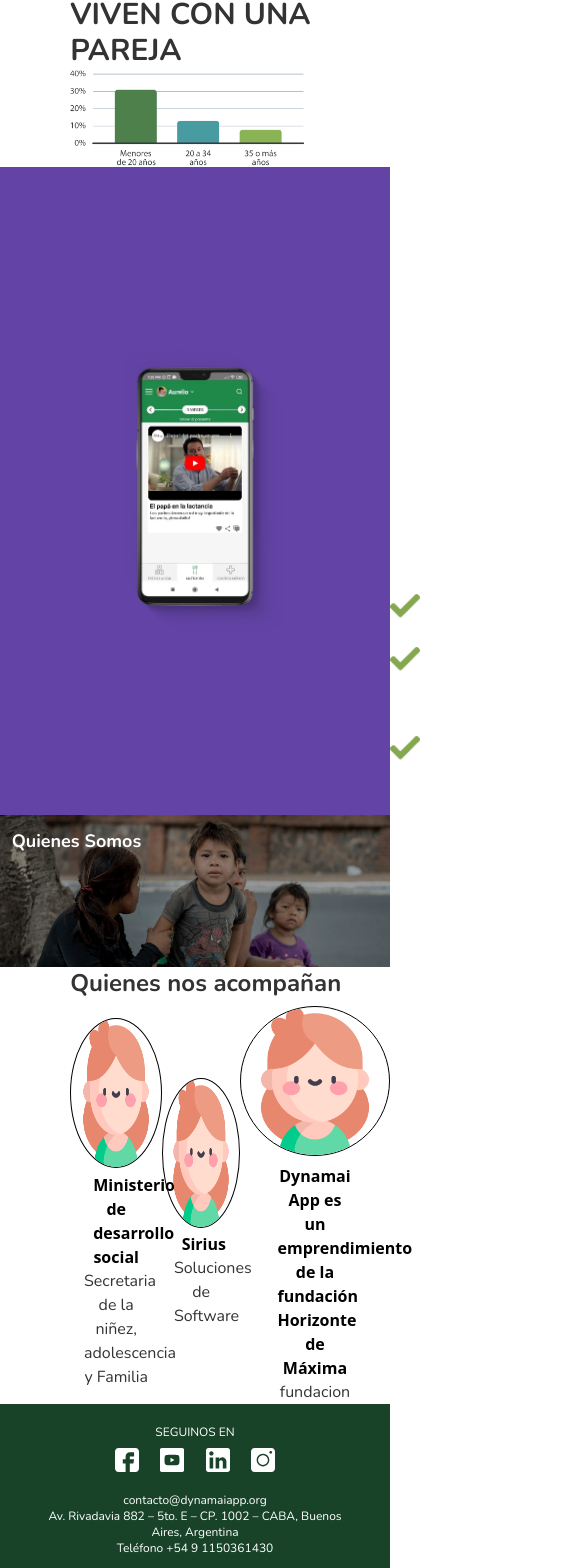
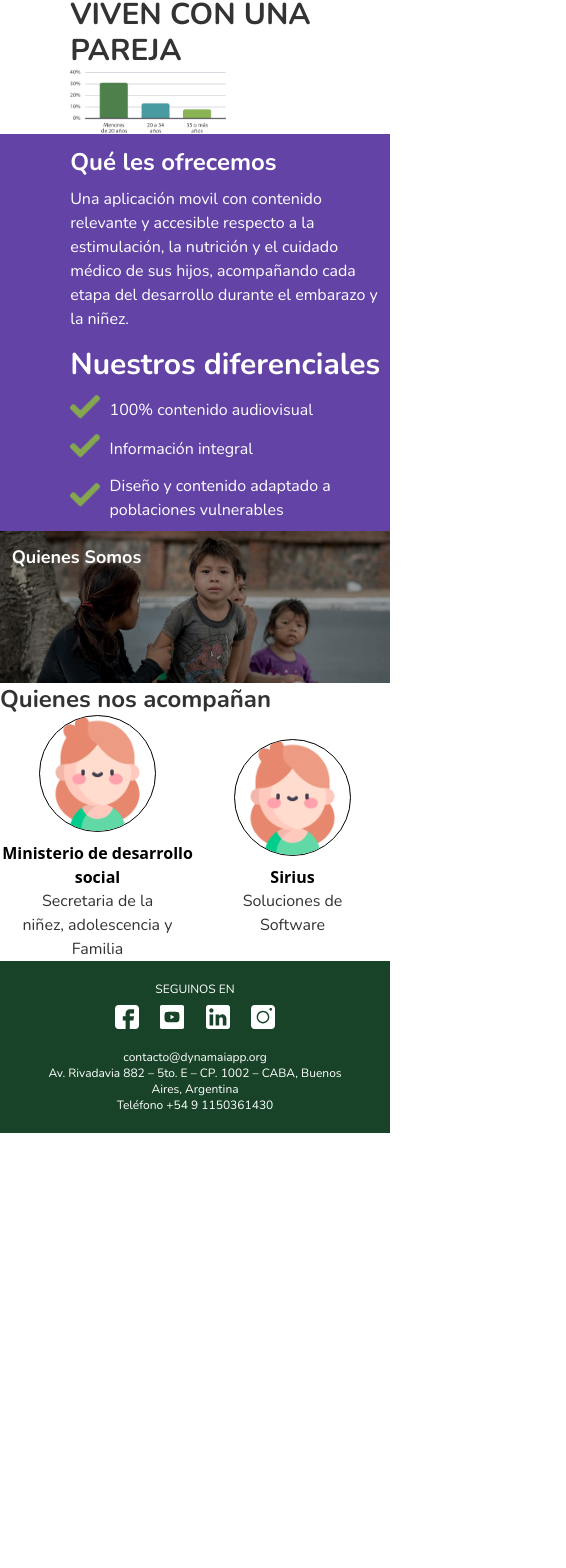
Before and after one commit to mathxlat/dynamai, a React (Create React App) app: page /acerca in a window 390 px wide. Shown: the part 2258-3826 px from the top of the page, 566 px wide, since content can reach past the window. After the commit the page ends 3391 px from the top, so only its background shows below. Built offline with nearby package versions, Linux system fonts and the light colour scheme.

Commit message:
casi finalizada seccion acerca de

```diff
--- a/src/pages/AcercaDe/Scripts/QuienesSomos/Empresas.js
+++ /dev/null
@@ -1,14 +0,0 @@
-import '../../styles/QuienesSomos/dist/Empresas.css'
-
-export const Empresas = (info) => {
-
-    const {title, content, picture} = info;
-
-    return(
-        <div className='empresas--wrap'>
-                <img src={picture}></img>
-                <h4>{title}</h4>
-                <p>{content}</p>
-            </div>
-    )
-}
--- a/src/pages/AcercaDe/Scripts/QuienesSomos/QuienesSomos.js
+++ b/src/pages/AcercaDe/Scripts/QuienesSomos/QuienesSomos.js
@@ -24,7 +24,7 @@
               <h4>Sirius</h4>
               <p>Soluciones de Software</p>
           </div>
-          <div className='empresa'>
+          <div className='empresa' id='fundacionHorizonte'>
               <img src='/img/Png/mother.png'></img>
               <h4>Dynamai App es un emprendimiento de la fundación Horizonte de Máxima</h4>
               <p>fundacion</p>
--- a/src/pages/AcercaDe/styles/QuienesSomos/QuienesSomos.scss
+++ b/src/pages/AcercaDe/styles/QuienesSomos/QuienesSomos.scss
@@ -29,13 +29,12 @@
             align-items: center;
             img{
                 border: 1px solid black;
-                height: 150px;
-                width: 150px;
-                margin:5%;
+                height: 40%;
+                width: 40%;
                 border-radius: 50%;
             }
             h4{
-                width: 50%;
+                width: 60%;
                 font-weight: bold;
             }
             p{
@@ -45,3 +44,31 @@
         }
     }
 }
+@media screen and(max-width:1000px) {
+
+    .quienesAcompanan--wrap{
+        margin: 0;
+        .empresas{
+
+            #fundacionHorizonte{
+                display: none;
+
+                }
+                .empresa{
+
+                    img{
+                        width: 60%;
+                        height: 60%;
+                    }
+                    h4{
+                        width: 100%;
+                        margin-top: 5%;
+                    }
+                    p{
+                        width:80%;
+                    }
+            }
+
+        }
+        }
+    }
--- a/src/pages/AcercaDe/styles/TargetArticle/ArticleBloques.scss
+++ b/src/pages/AcercaDe/styles/TargetArticle/ArticleBloques.scss
@@ -39,7 +39,11 @@
 
         .bloques--grafico3{
             margin-left: 18%;
-            width: 60%;
+            width: 40%;
+            height: 10%;
+        }
+        .bloques--mother{
+            width: 30%;
             height: 30%;
         }
     }
```
Also changed, not shown: src/pages/AcercaDe/styles/TargetArticle/ArticlePropuesta.scss (+12 -0 lines), src/pages/AcercaDe/styles/QuienesSomos/dist/QuienesSomos.css, src/pages/AcercaDe/styles/TargetArticle/dist/ArticleBloques.css, src/pages/AcercaDe/styles/TargetArticle/dist/ArticlePropuesta.css.
